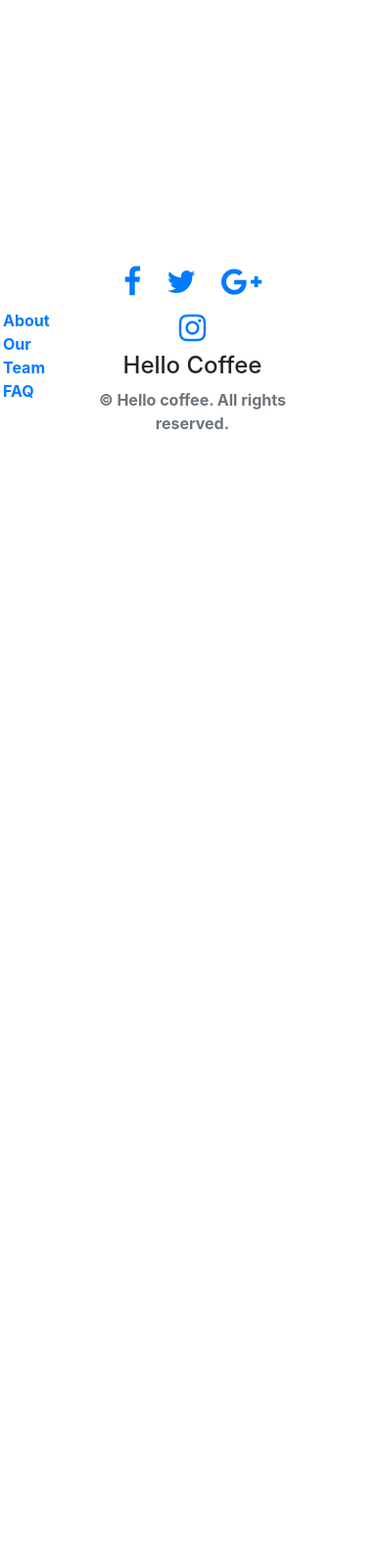
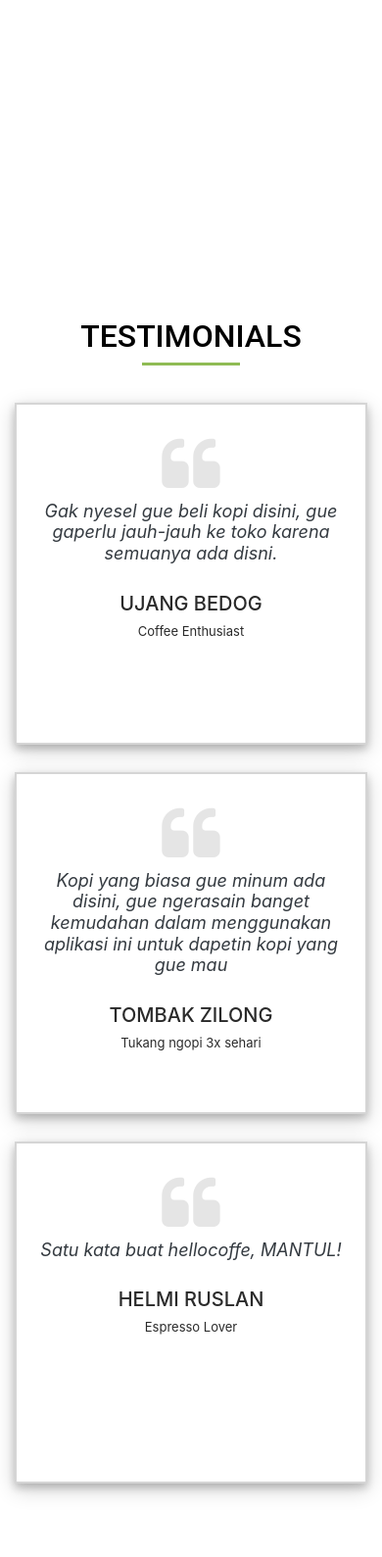
Before and after one commit to khaifagifari/Hello-Coffee, a CodeIgniter app: page /Hello-Coffee/Timeline in a window 390 px wide. Shown: the part 2482-4071 px from the top of the page at 98% size. Before the commit the page ends 2920 px from the top, so only its background shows below. Run offline with CodeIgniter, Linux system fonts and the light colour scheme; data comes from the database, SQL or seed files in the repository; lists and menus that the app fills with data are empty; some libraries are stand-ins or nearby versions.

Commit message:
Add testimonial in timeline

```diff
--- a/application/views/home/table.php
+++ b/application/views/home/table.php
@@ -97,3 +97,40 @@
 	</div>
 
 </section>
+
+<section id="testimonial" class="our-webcoderskull padding-lg" style="background: none;">
+	<div class="container">
+			<h2 class="mb-5" style="color: black;">Testimonials</h2>
+		<ul class="row">
+			<li class="col-12 col-md-6 col-lg-4">
+				<div class="cnt-block equal-hight pt-lg-4" style="height: 349px; box-shadow: 0 4px 8px 0 rgba(0, 0, 0, 0.2), 0 6px 20px 0 rgba(0, 0, 0, 0.19);">
+					<div class="quote mb-1 "><i class="fa fa-quote-left fa-4x"></i></div>
+					<h3 class="font-weight-normal text-dark font-italic p-md-3 pt-0" style="text-transform: none; font-size: 18px;" >Gak nyesel gue beli kopi disini, gue gaperlu jauh-jauh ke toko karena semuanya ada disni.</h3>
+					<h3 class="mb-0 mt-3">Ujang Bedog</h3>
+					<p>Coffee Enthusiast</p>
+
+				</div>
+			</li>
+			<li class="col-12 col-md-6 col-lg-4">
+				<div class="cnt-block equal-hight pt-lg-4" style="height: 349px; box-shadow: 0 4px 8px 0 rgba(0, 0, 0, 0.2), 0 6px 20px 0 rgba(0, 0, 0, 0.19);">
+					<div class="quote mb-1"><i class="fa fa-quote-left fa-4x"></i></div>
+					<h3 class="font-weight-normal text-dark font-italic p-md-3 pt-0 mb-0" style="text-transform: none; font-size: 18px;" >Kopi yang biasa gue minum ada disini, gue ngerasain banget kemudahan dalam menggunakan aplikasi ini untuk dapetin kopi yang gue mau</h3>
+					<h3 class="mb-0 mt-3">Tombak Zilong</h3>
+					<p>Tukang ngopi 3x sehari</p>
+
+				</div>
+			</li>
+			<li class="col-12 col-md-6 col-lg-4">
+				<div class="cnt-block equal-hight pt-lg-4" style="height: 349px; box-shadow: 0 4px 8px 0 rgba(0, 0, 0, 0.2), 0 6px 20px 0 rgba(0, 0, 0, 0.19);">
+					<div class="quote mb-1"><i class="fa fa-quote-left fa-4x"></i></div>
+					<h3 class="font-weight-normal text-dark font-italic p-md-3 pt-0" style="text-transform: none; font-size: 18px;" >Satu kata buat hellocoffe, MANTUL!</h3>
+					<h3 class="mb-0 mt-3">Helmi Ruslan</h3>
+					<p>Espresso Lover</p>
+
+				</div>
+			</li>
+
+		</ul>
+
+
+	</section>
--- a/assets/css/style.css
+++ b/assets/css/style.css
@@ -649,7 +649,8 @@ hr {
 
 
 .our-webcoderskull{
-  background: url("https://images.unsplash.com/photo-1447933601403-0c6688de566e?ixlib=rb-1.2.1&ixid=eyJhcHBfaWQiOjEyMDd9&auto=format&fit=crop&w=956&q=80") no-repeat center top / cover;
+
+  background: url("https://images.unsplash.com/photo-1447933601403-0c6688de566e?ixlib=rb-1.2.1&ixid=eyJhcHBfaWQiOjEyMDd9&auto=format&fit=crop&w=956&q=80");
 
 }
 .our-webcoderskull .cnt-block{
@@ -768,3 +769,14 @@ hr {
   left: 4px;
 }
 /*end quantity button*/
+
+/*Testimonial Box*/
+
+.quote {
+    color: rgba(0,0,0,.1);
+    text-align: center;
+    margin-bottom: 30px;
+}
+
+
+/*end Testimonial Box*/
```
Also changed, not shown: application/views/home/index.php (+1 -6 lines).
